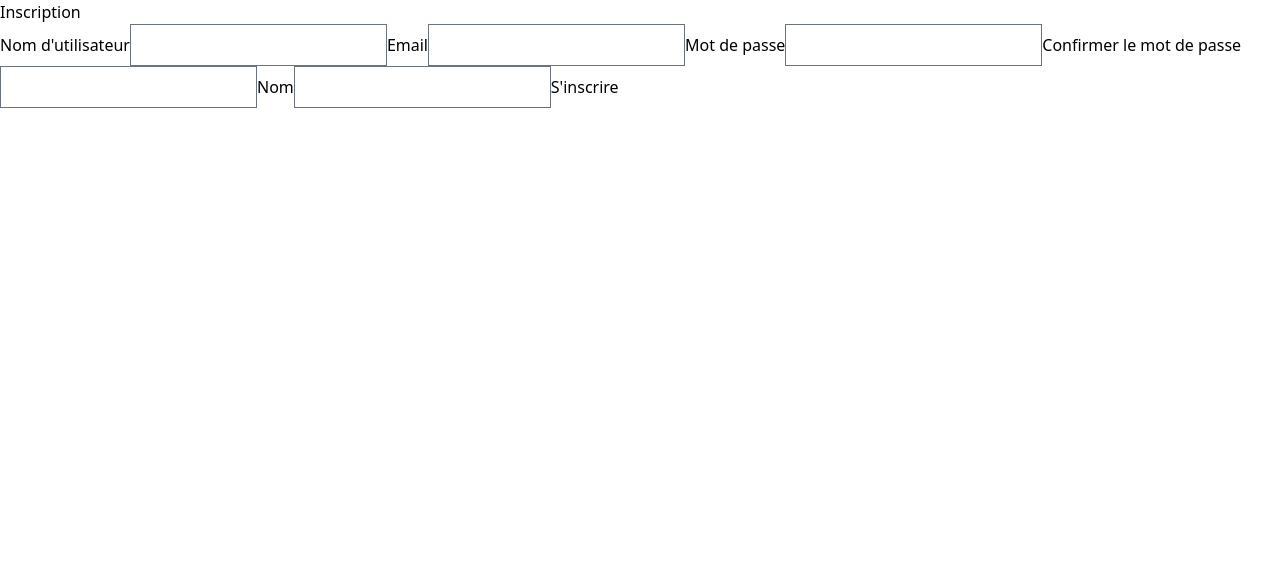
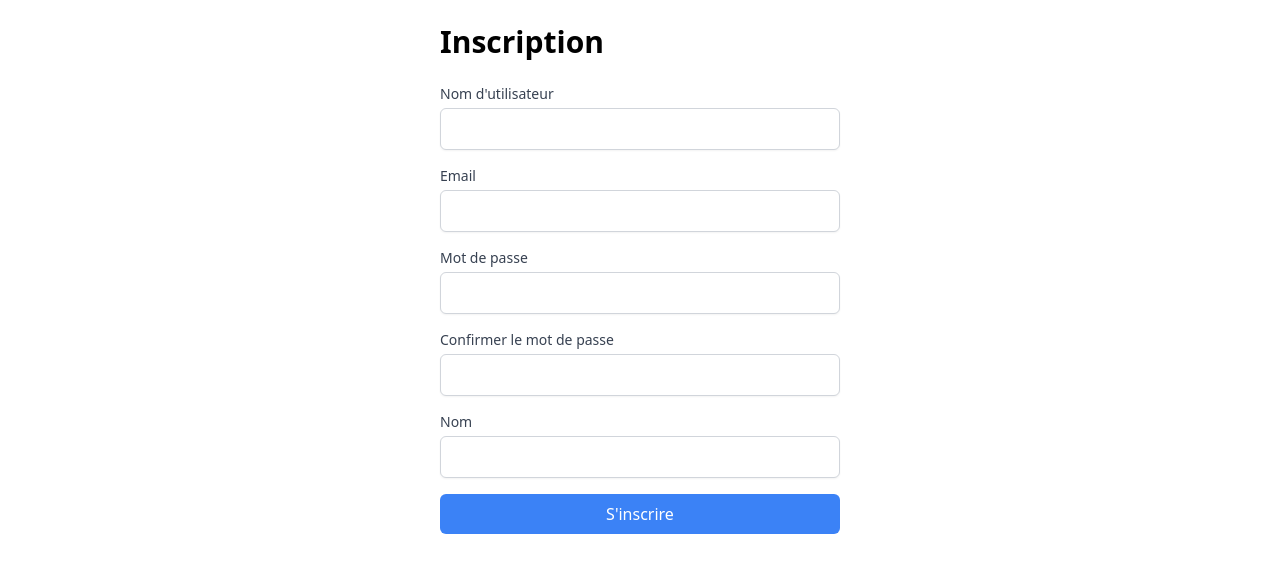
Before and after one commit to RichetinB/Nuxt3_TodoProject, a Nuxt app: page /register in a window 1280 px wide. Shown: the top 572 px of the page. Built offline with nearby package versions, Linux system fonts and the light colour scheme.

Commit message:
get RoomByUser

```diff
--- a/composables/useAuth.js
+++ b/composables/useAuth.js
@@ -9,6 +9,8 @@ export default () => {
     const useAuthUser = () => useState('auth_user')
     const useAuthLoading = () => useState('auth_loading', () => true)
     const useAuthRoom = () => useState('auth_room');
+    console.log("data auth_room", useState('auth_room'))
+
 
 
 
@@ -46,6 +48,7 @@ export default () => {
 
                 setToken(data.access_token)
                 setUser(data.user)
+                setRoom(data.roomsForUser)
 
                 resolve(true)
             } catch (error) {
@@ -83,8 +86,8 @@ export default () => {
         return new Promise(async (resolve, reject) => {
             try {
                 const data = await useFetchApi('/api/rooms/users_room')
-                console.log("datat room", data.rooms)
-                setRoom(data.rooms)
+
+                setRoom(data.roomsForUser)
                 resolve(true)
             } catch (error) {
                 reject(error)
@@ -119,6 +122,7 @@ export default () => {
                 await refreshToken()
                 await getUser()
                 await getRoom()
+
 
 
                 reRefreshAccessToken()
--- a/pages/index.vue
+++ b/pages/index.vue
@@ -47,12 +47,12 @@ import { ref, onBeforeMount } from 'vue'
 const darkMode = ref(false)
 const { useAuthUser, initAuth, useAuthLoading, logout, useAuthRoom } = useAuth()
 const user = useAuthUser()
+
+
 const isAuthLoading = useAuthLoading()
 const router = useRouter()
 
 const rooms = useAuthRoom();
-
-console.log("je suis room", rooms);
 
 onBeforeMount(() => {
   initAuth()
--- a/pages/register.vue
+++ b/pages/register.vue
@@ -1,28 +1,46 @@
 <template>
-  <div>
-    <h1>Inscription</h1>
-    <form @submit.prevent="registerUser">
-      <label>Nom d'utilisateur</label>
-      <input type="text" v-model="formData.username" required>
+  <div class="max-w-md mx-auto p-6">
+    <h1 class="text-3xl font-bold mb-6">Inscription</h1>
+    <form @submit.prevent="registerUser" class="space-y-4">
+      <div>
+        <label for="username" class="block text-sm font-medium text-gray-700">Nom d'utilisateur</label>
+        <input id="username" type="text" v-model="formData.username" required
+               class="mt-1 block w-full border-gray-300 rounded-md shadow-sm focus:border-blue-400 focus:ring focus:ring-blue-400 focus:ring-opacity-50">
+      </div>
 
-      <label>Email</label>
-      <input type="email" v-model="formData.email" required>
+      <div>
+        <label for="email" class="block text-sm font-medium text-gray-700">Email</label>
+        <input id="email" type="email" v-model="formData.email" required
+               class="mt-1 block w-full border-gray-300 rounded-md shadow-sm focus:border-blue-400 focus:ring focus:ring-blue-400 focus:ring-opacity-50">
+      </div>
 
-      <label>Mot de passe</label>
-      <input type="password" v-model="formData.password" required>
+      <div>
+        <label for="password" class="block text-sm font-medium text-gray-700">Mot de passe</label>
+        <input id="password" type="password" v-model="formData.password" required
+               class="mt-1 block w-full border-gray-300 rounded-md shadow-sm focus:border-blue-400 focus:ring focus:ring-blue-400 focus:ring-opacity-50">
+      </div>
 
-      <label>Confirmer le mot de passe</label>
-      <input type="password" v-model="formData.repeatPassword" required>
+      <div>
+        <label for="repeat-password" class="block text-sm font-medium text-gray-700">Confirmer le mot de passe</label>
+        <input id="repeat-password" type="password" v-model="formData.repeatPassword" required
+               class="mt-1 block w-full border-gray-300 rounded-md shadow-sm focus:border-blue-400 focus:ring focus:ring-blue-400 focus:ring-opacity-50">
+      </div>
 
-      <label>Nom</label>
-      <input type="text" v-model="formData.name" required>
+      <div>
+        <label for="name" class="block text-sm font-medium text-gray-700">Nom</label>
+        <input id="name" type="text" v-model="formData.name" required
+               class="mt-1 block w-full border-gray-300 rounded-md shadow-sm focus:border-blue-400 focus:ring focus:ring-blue-400 focus:ring-opacity-50">
+      </div>
 
-      <button type="submit">S'inscrire</button>
+      <button type="submit" class="w-full bg-blue-500 text-white py-2 px-4 rounded-md hover:bg-blue-600 focus:outline-none focus:bg-blue-600">
+        S'inscrire
+      </button>
     </form>
-    <p v-if="errorMessage" class="error">{{ errorMessage }}</p>
-    <p v-if="successMessage" class="success">{{ successMessage }}</p>
+    <p v-if="errorMessage" class="text-red-600 mt-4">{{ errorMessage }}</p>
+    <p v-if="successMessage" class="text-green-600 mt-4">{{ successMessage }}</p>
   </div>
 </template>
+
 
 <script>
 export default {
```
Also changed, not shown: 1 other file (tests, documents, lock files or other folders).
